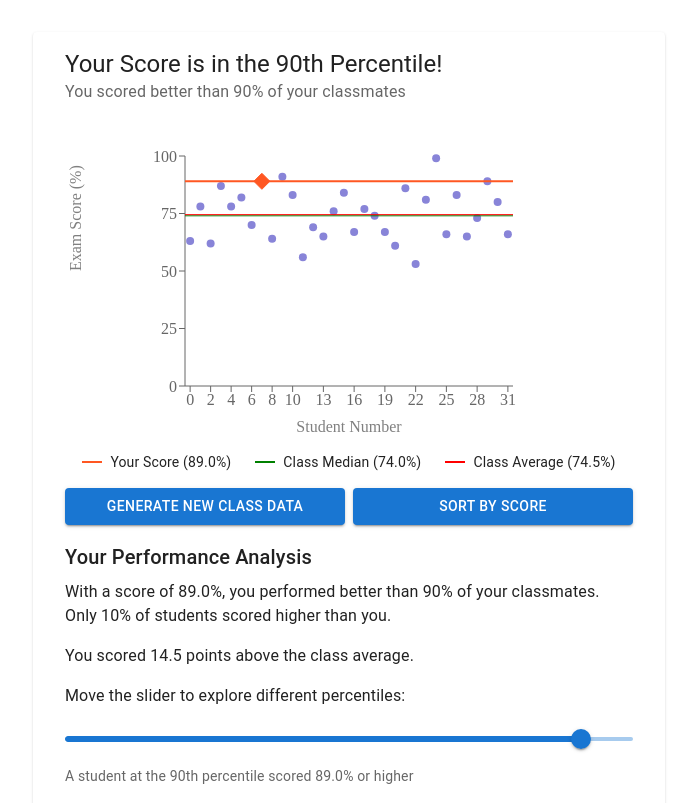
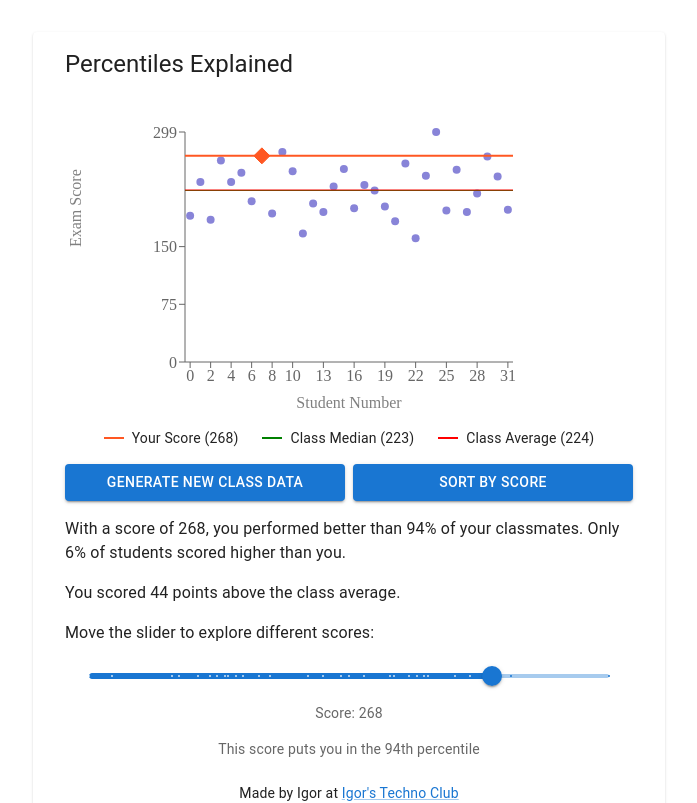
Before and after one commit to gogainda/percentile-demo, a React (Vite) app: page / in a window 1280 px wide. Shown: the top 803 px of the page, without its empty margins (291-988 px from the left). Built offline with nearby package versions, Linux system fonts and the light colour scheme.

Commit message:
workin version

```diff
--- a/src/App.css
+++ b/src/App.css
@@ -1,2 +1,266 @@
-main {
+.container {
+  max-width: 600px;
+  margin: 2rem auto;
+  padding: 0 1rem;
 }
+
+.card {
+  background: white;
+  border-radius: 8px;
+  box-shadow: 0 2px 4px rgba(0, 0, 0, 0.1);
+  padding: 2rem;
+}
+
+h1 {
+  margin: 0;
+  font-size: 1.5rem;
+  color: #333;
+}
+
+.subtitle {
+  color: #666;
+  margin-top: 0.5rem;
+}
+
+.chart {
+  height: 300px;
+  margin: 2rem 0;
+  position: relative;
+  display: flex;
+  align-items: stretch;
+}
+
+.y-axis-labels {
+  display: flex;
+  flex-direction: column;
+  justify-content: space-between;
+  padding-right: 10px;
+  color: #666;
+  font-size: 0.75rem;
+}
+
+.scatter-plot {
+  position: relative;
+  height: 100%;
+  flex-grow: 1;
+  border-left: 1px solid #ddd;
+  border-bottom: 1px solid #ddd;
+}
+
+.dot {
+  position: absolute;
+  width: 8px;
+  height: 8px;
+  background: #8884d8;
+  border-radius: 50%;
+  transform: translate(-50%, 50%);
+  opacity: 0.5;
+  transition: transform 0.2s ease;
+}
+
+.dot:hover {
+  transform: translate(-50%, 50%) scale(1.5);
+  opacity: 0.8;
+}
+
+.dot.highlight {
+  background: #ff5722;
+  opacity: 1;
+  transform: translate(-50%, 50%) rotate(45deg) scale(1.2);
+}
+
+.dot.highlight:hover {
+  transform: translate(-50%, 50%) rotate(45deg) scale(1.5);
+}
+
+.reference-line {
+  position: absolute;
+  width: 100%;
+  height: 2px;
+  left: 0;
+}
+
+.reference-line.median {
+  background: green;
+}
+
+.reference-line.your-score {
+  background: #ff5722;
+  height: 3px;
+}
+
+.reference-line.average {
+  background: red;
+}
+
+.legend {
+  display: flex;
+  justify-content: center;
+  gap: 1.5rem;
+  flex-wrap: wrap;
+  margin: 1rem 0;
+}
+
+.legend-item {
+  display: flex;
+  align-items: center;
+  gap: 0.5rem;
+  font-size: 0.875rem;
+}
+
+.line {
+  display: inline-block;
+  width: 20px;
+  height: 2px;
+}
+
+.line.your-score {
+  background: #ff5722;
+}
+
+.line.median {
+  background: green;
+}
+
+.line.average {
+  background: red;
+}
+
+.button-group {
+  display: flex;
+  gap: 0.5rem;
+  margin: 1rem 0;
+}
+
+button {
+  flex: 1;
+  padding: 0.5rem;
+  border: none;
+  border-radius: 4px;
+  background: #1976d2;
+  color: white;
+  cursor: pointer;
+  font-size: 0.875rem;
+  transition: background-color 0.2s ease;
+}
+
+button:disabled {
+  background: #ccc;
+  cursor: not-allowed;
+}
+
+button:hover:not(:disabled) {
+  background: #1565c0;
+}
+
+.analysis {
+  margin: 1.5rem 0;
+}
+
+h2 {
+  font-size: 1.25rem;
+  margin-bottom: 1rem;
+}
+
+label {
+  display: block;
+  margin: 1rem 0;
+}
+
+input[type="range"] {
+  width: 100%;
+  margin: 1rem 0;
+  cursor: pointer;
+  height: 8px;
+  background: #e0e0e0;
+  border-radius: 4px;
+  -webkit-appearance: none;
+}
+
+input[type="range"]::-webkit-slider-thumb {
+  -webkit-appearance: none;
+  height: 20px;
+  width: 20px;
+  border-radius: 50%;
+  background: #1976d2;
+  cursor: pointer;
+  box-shadow: 0 1px 3px rgba(0,0,0,0.2);
+  transition: background .15s ease;
+}
+
+input[type="range"]::-webkit-slider-thumb:hover {
+  background: #1565c0;
+}
+
+input[type="range"]::-moz-range-thumb {
+  height: 20px;
+  width: 20px;
+  border-radius: 50%;
+  background: #1976d2;
+  cursor: pointer;
+  border: none;
+  box-shadow: 0 1px 3px rgba(0,0,0,0.2);
+  transition: background .15s ease;
+}
+
+input[type="range"]::-moz-range-thumb:hover {
+  background: #1565c0;
+}
+
+.slider-container {
+  width: 100%;
+  padding: 0 1rem;
+  margin: 1rem 0;
+}
+
+.slider-value {
+  display: block;
+  text-align: center;
+  color: #666;
+  font-size: 0.875rem;
+  margin-top: 0.5rem;
+}
+
+.help-text {
+  color: #666;
+  font-size: 0.875rem;
+  margin-top: 0.5rem;
+}
+
+.stats {
+  margin: 1.5rem 0;
+  padding: 1rem;
+  background: #f5f5f5;
+  border-radius: 4px;
+}
+
+h3 {
+  font-size: 1rem;
+  margin-bottom: 0.5rem;
+}
+
+ul {
+  list-style: none;
+  padding: 0;
+  margin: 0;
+}
+
+li {
+  margin: 0.25rem 0;
+}
+
+.footer {
+  margin-top: 2rem;
+  text-align: center;
+  font-size: 0.875rem;
+  color: #666;
+}
+
+a {
+  color: #1976d2;
+  text-decoration: none;
+}
+
+a:hover {
+  text-decoration: underline;
+}
--- a/src/App.tsx
+++ b/src/App.tsx
@@ -1,4 +1,4 @@
-import React, { useState, useCallback, useMemo } from "react";
+import React, { useState, useCallback, useMemo, useEffect } from "react";
 import {
   ScatterChart,
   Scatter,
@@ -42,29 +42,29 @@ const generateNonUniformData = (count = 30): DataPoint[] => {
     return mean + stdDev * randStdNormal;
   };
 
-  // Generate normally distributed scores centered around 75%
+  // Generate normally distributed scores centered around 225 points (75% of 300)
   for (let i = 0; i < count; i++) {
     let value;
-    // Mean of 75, standard deviation of 10
-    value = normalRandom(75, 10);
+    // Mean of 225, standard deviation of 30
+    value = normalRandom(225, 30);
 
-    // Clamp values between 0 and 100
-    value = Math.min(100, Math.max(0, Math.round(value)));
+    // Clamp values between 0 and 300
+    value = Math.min(300, Math.max(0, Math.round(value)));
 
     baseData.push({ value, index: 0 });
   }
 
   // Add a few strategic points to ensure interesting distribution
   // Add one or two high performers
-  baseData.push({ value: Math.floor(Math.random() * 5) + 95, index: 0 }); // 95-99
+  baseData.push({ value: Math.floor(Math.random() * 15) + 285, index: 0 }); // 285-299
   if (Math.random() > 0.5) {
-    baseData.push({ value: 100, index: 0 }); // Perfect score occasionally
+    baseData.push({ value: 300, index: 0 }); // Perfect score occasionally
   }
 
   // Add one or two struggling students
-  baseData.push({ value: Math.floor(Math.random() * 15) + 45, index: 0 }); // 45-59
+  baseData.push({ value: Math.floor(Math.random() * 45) + 135, index: 0 }); // 135-179
   if (Math.random() > 0.7) {
-    baseData.push({ value: Math.floor(Math.random() * 10) + 35, index: 0 }); // 35-44
+    baseData.push({ value: Math.floor(Math.random() * 30) + 105, index: 0 }); // 105-134
   }
 
   // Shuffle the array
@@ -93,8 +93,26 @@ const calculateAverage = (data: DataPoint[]): number => {
 
 const PercentileComparison: React.FC = () => {
   const [data, setData] = useState<DataPoint[]>(generateNonUniformData());
-  const [percentile, setPercentile] = useState<number>(90);
+  const [selectedScore, setSelectedScore] = useState<number>(270);
   const [isSorted, setIsSorted] = useState<boolean>(false);
+
+  // Get sorted unique scores from data
+  const availableScores = useMemo(() => {
+    const uniqueScores = Array.from(new Set(data.map(point => point.value)));
+    return uniqueScores.sort((a, b) => a - b);
+  }, [data]);
+
+  // Find the closest available score
+  const findClosestScore = useCallback((target: number) => {
+    return availableScores.reduce((prev, curr) => {
+      return Math.abs(curr - target) < Math.abs(prev - target) ? curr : prev;
+    });
+  }, [availableScores]);
+
+  // Initialize with closest available score to 270
+  useEffect(() => {
+    setSelectedScore(findClosestScore(270));
+  }, [data, findClosestScore]);
 
   const regenerateData = useCallback(() => {
     setData(generateNonUniformData());
@@ -107,23 +125,29 @@ const PercentileComparison: React.FC = () => {
     setIsSorted(true);
   }, [data]);
 
+  const calculatePercentileForScore = useCallback((score: number): number => {
+    const belowCount = data.filter(point => point.value <= score).length;
+    return Math.round((belowCount / data.length) * 100);
+  }, [data]);
+
   const p50 = useMemo(() => calculatePercentile(data, 50), [data]);
-  const pCustom = useMemo(
-    () => calculatePercentile(data, percentile),
-    [data, percentile],
-  );
   const average = useMemo(() => calculateAverage(data), [data]);
-  const yourScore = useMemo(() => pCustom.value, [pCustom]); // Your score is at the 90th percentile
+  const percentile = useMemo(() => calculatePercentileForScore(selectedScore), [selectedScore, calculatePercentileForScore]);
+
+  const handleScoreChange = (newValue: number) => {
+    const closestScore = findClosestScore(newValue);
+    setSelectedScore(closestScore);
+  };
 
   const highlightedData = useMemo<HighlightedDataPoint[]>(
     () =>
       data.map((item) => ({
         ...item,
-        z: item.index === pCustom.index ? 100 : 50,
-        opacity: item.index === pCustom.index ? 1 : 0.5,
-        isYourScore: item.index === pCustom.index,
+        z: item.value === selectedScore ? 100 : 50,
+        opacity: item.value === selectedScore ? 1 : 0.5,
+        isYourScore: item.value === selectedScore,
       })),
-    [data, pCustom],
+    [data, selectedScore],
   );
 
   return (
@@ -131,8 +155,7 @@ const PercentileComparison: React.FC = () => {
       sx={{ maxWidth: { xs: "100%", sm: 600 }, margin: "auto", mt: 4, px: 2 }}
     >
       <CardHeader
-        title="Your Score is in the 90th Percentile!"
-        subheader={`You scored better than ${percentile}% of your classmates`}
+        title="Percentiles Explained"
       />
       <CardContent>
         <ResponsiveContainer width="100%" height={300}>
@@ -141,7 +164,7 @@ const PercentileComparison: React.FC = () => {
             <YAxis
               dataKey="value"
               name="Score"
-              label={{ value: "Exam Score (%)", angle: -90, position: "insideLeft", offset: -50 }}
+              label={{ value: "Exam Score", angle: -90, position: "insideLeft", offset: -50 }}
               domain={[0, 100]}
             />
             <ZAxis dataKey="z" range={[20, 100]} />
@@ -175,7 +198,7 @@ const PercentileComparison: React.FC = () => {
               stroke="green"
             />
             <ReferenceLine
-              y={yourScore}
+              y={selectedScore}
               stroke="#ff5722"
               strokeWidth={2}
             />
@@ -189,15 +212,15 @@ const PercentileComparison: React.FC = () => {
         <Box sx={{ display: 'flex', justifyContent: 'center', gap: 3, mt: 2, flexWrap: 'wrap' }}>
           <Box sx={{ display: 'flex', alignItems: 'center', gap: 1 }}>
             <Box sx={{ width: 20, height: 2, bgcolor: '#ff5722' }} />
-            <Typography variant="body2">Your Score ({yourScore.toFixed(1)}%)</Typography>
+            <Typography variant="body2">Your Score ({selectedScore.toFixed(0)})</Typography>
           </Box>
           <Box sx={{ display: 'flex', alignItems: 'center', gap: 1 }}>
             <Box sx={{ width: 20, height: 2, bgcolor: 'green' }} />
-            <Typography variant="body2">Class Median ({p50.value.toFixed(1)}%)</Typography>
+            <Typography variant="body2">Class Median ({p50.value.toFixed(0)})</Typography>
           </Box>
           <Box sx={{ display: 'flex', alignItems: 'center', gap: 1 }}>
             <Box sx={{ width: 20, height: 2, bgcolor: 'red' }} />
-            <Typography variant="body2">Class Average ({average.toFixed(1)}%)</Typography>
+            <Typography variant="body2">Class Average ({average.toFixed(0)})</Typography>
           </Box>
         </Box>
 
@@ -211,52 +234,43 @@ const PercentileComparison: React.FC = () => {
         </Box>
 
         <Box sx={{ marginTop: "16px" }}>
-          <Typography variant="h6" gutterBottom>
-            Your Performance Analysis
-          </Typography>
           <Typography variant="body1" paragraph>
-            With a score of {yourScore.toFixed(1)}%, you performed better than {percentile}% of your classmates.
+            With a score of {selectedScore.toFixed(0)}, you performed better than {percentile}% of your classmates.
             Only {100 - percentile}% of students scored higher than you.
           </Typography>
           <Typography variant="body1" paragraph>
-            {yourScore > average
-              ? `You scored ${(yourScore - average).toFixed(1)} points above the class average.`
-              : `You scored ${(average - yourScore).toFixed(1)} points below the class average.`}
+            {selectedScore > average
+              ? `You scored ${Math.abs(selectedScore - average).toFixed(0)} points above the class average.`
+              : `You scored ${Math.abs(average - selectedScore).toFixed(0)} points below the class average.`}
           </Typography>
 
           <Typography variant="body1" sx={{ mt: 2 }}>
-            Move the slider to explore different percentiles:
+            Move the slider to explore different scores:
           </Typography>
-          <Slider
-            value={percentile}
-            min={1}
-            max={99}
-            step={1}
-            onChange={(_, newValue) => setPercentile(newValue as number)}
-            valueLabelDisplay="auto"
-            aria-label="Percentile selector"
-            sx={{ mt: 2, mb: 1 }}
-          />
-          <Typography variant="body2" color="text.secondary">
-            A student at the {percentile}th percentile scored {pCustom.value.toFixed(1)}% or higher
+          <Box sx={{ px: 3, py: 2 }}>
+            <Slider
+              value={selectedScore}
+              min={availableScores[0]}
+              max={availableScores[availableScores.length - 1]}
+              step={null}
+              marks={availableScores.map(score => ({ value: score }))}
+              onChange={(_, newValue) => handleScoreChange(Number(newValue))}
+              valueLabelDisplay="auto"
+              aria-label="Score selector"
+              sx={{
+                '& .MuiSlider-markLabel': {
+                  display: 'none'
+                }
+              }}
+            />
+            <Typography variant="body2" color="text.secondary" align="center" sx={{ mt: 1 }}>
+              Score: {selectedScore}
+            </Typography>
+          </Box>
+          <Typography variant="body2" color="text.secondary" sx={{ textAlign: 'center' }}>
+            This score puts you in the {percentile}th percentile
           </Typography>
         </Box>
-
-        <Box sx={{ marginTop: "16px" }}>
-          <Typography variant="body1">
-            Class Statistics:
-          </Typography>
-          <Typography variant="body1">
-            • Median Score: {p50.value.toFixed(1)}%
-          </Typography>
-          <Typography variant="body1">
-            • Class Average: {average.toFixed(1)}%
-          </Typography>
-          <Typography variant="body1">
-            • Your Percentile: {percentile}th
-          </Typography>
-        </Box>
-
         <Box id="footer" sx={{ marginTop: "24px" }}>
           <Typography variant="body2" align="center">
             Made by Igor at{" "}
```
